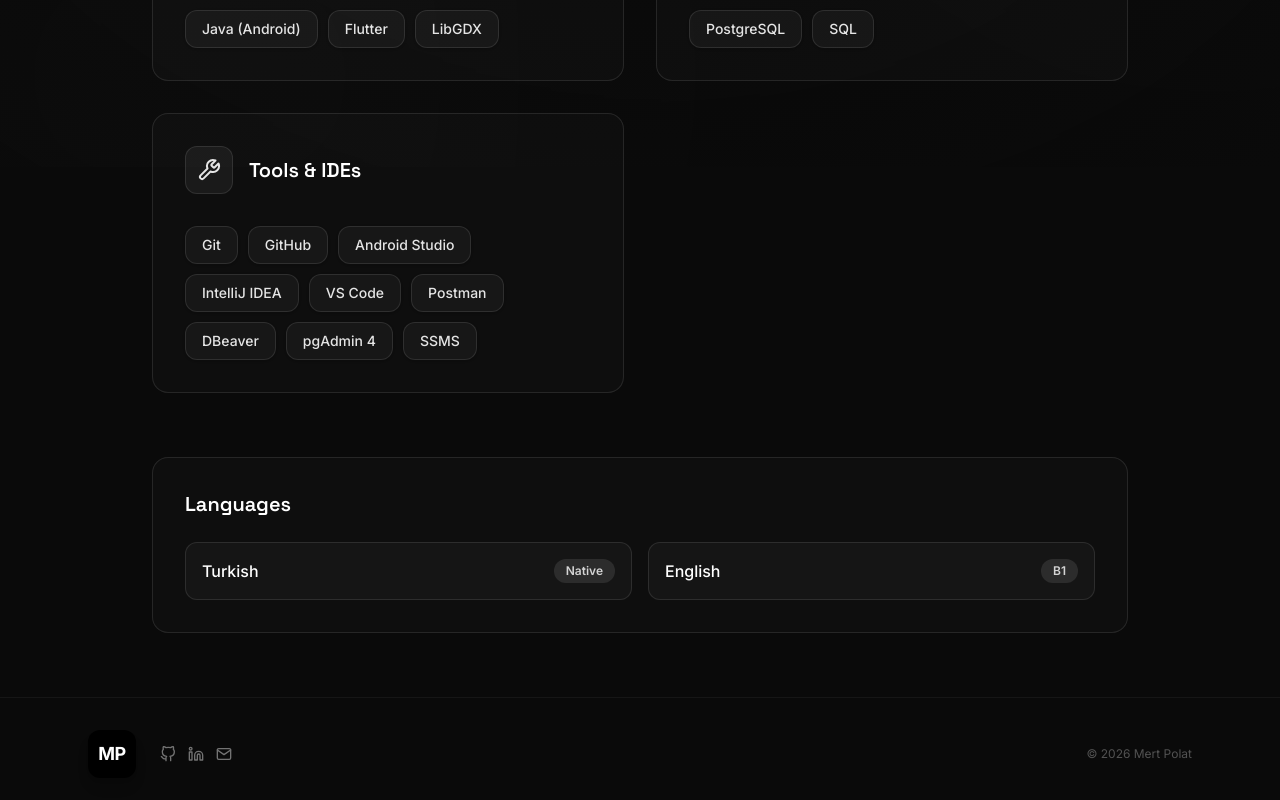
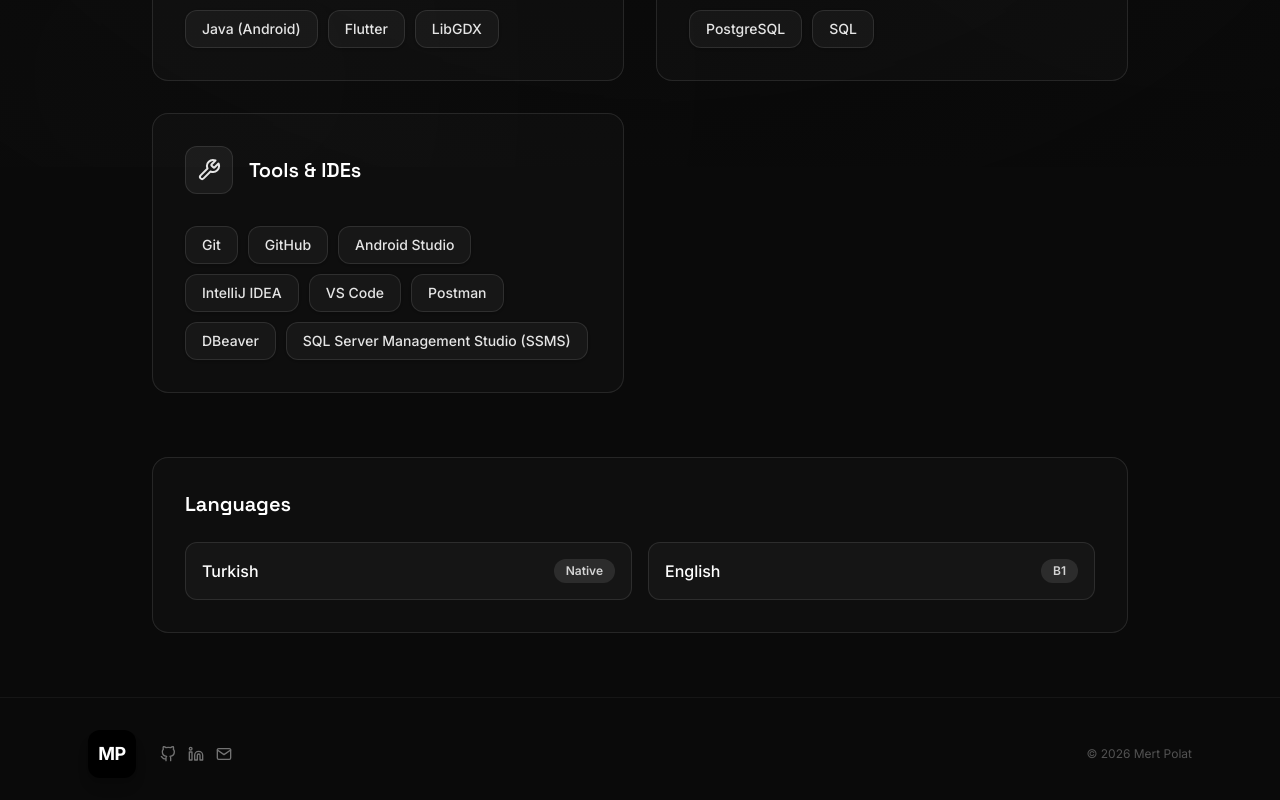
Before and after one commit to MertP06/Portfolio, a React (Vite) app: page /skills in a window 1280 px wide. Shown: the part 633-1433 px from the top of the page. Built offline with nearby package versions, Linux system fonts and the light colour scheme; the HTML template or start-up script is replaced by a standard one.

Commit message:
refactor: remove pgAdmin 4 and expand SSMS to SQL Server Management Studio (SSMS)

```diff
--- a/src/data/profile.ts
+++ b/src/data/profile.ts
@@ -57,8 +57,7 @@ export const profile = {
       'VS Code',
       'Postman',
       'DBeaver',
-      'pgAdmin 4',
-      'SSMS',
+      'SQL Server Management Studio (SSMS)',
     ],
   },
 
```
